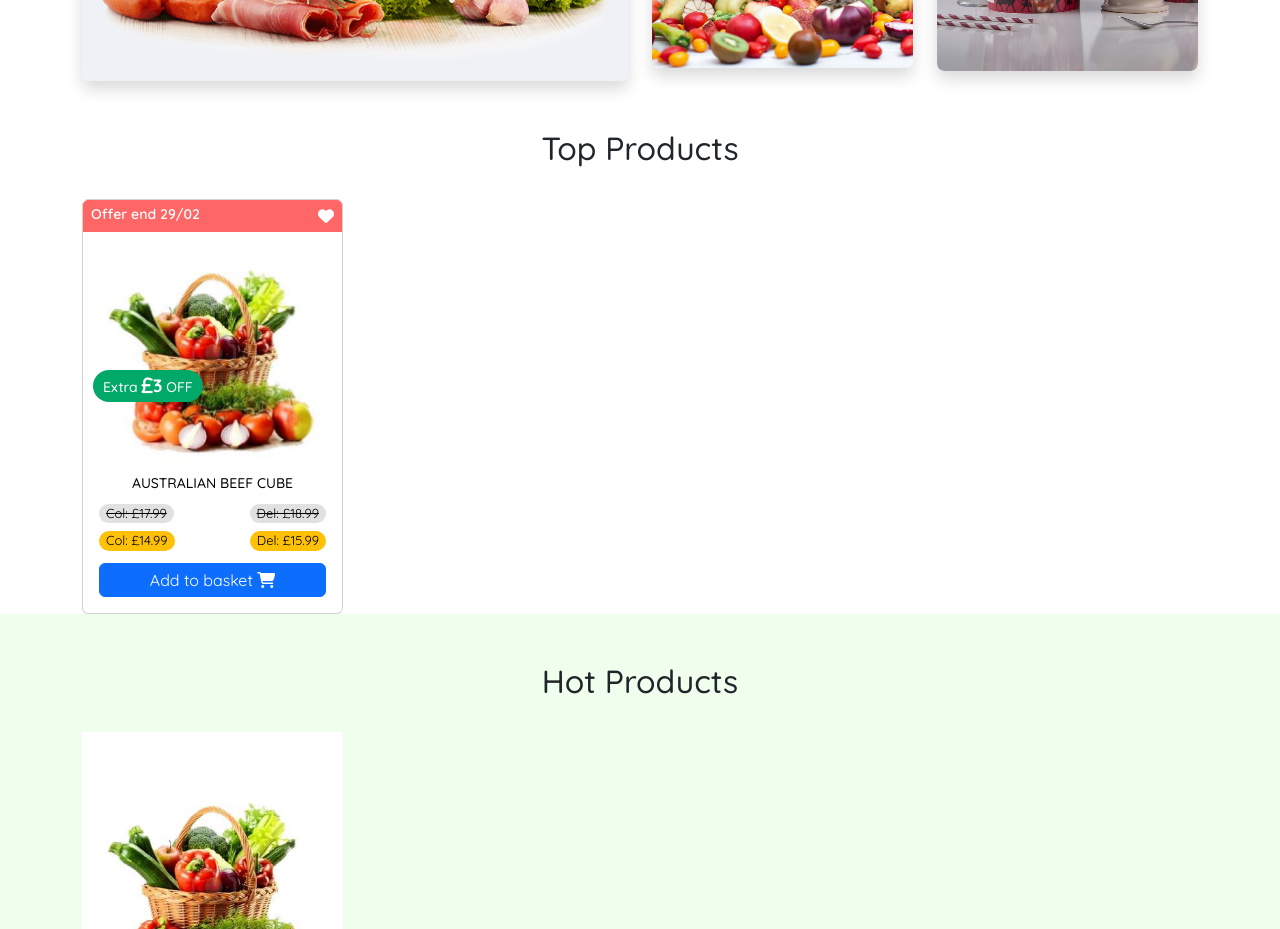
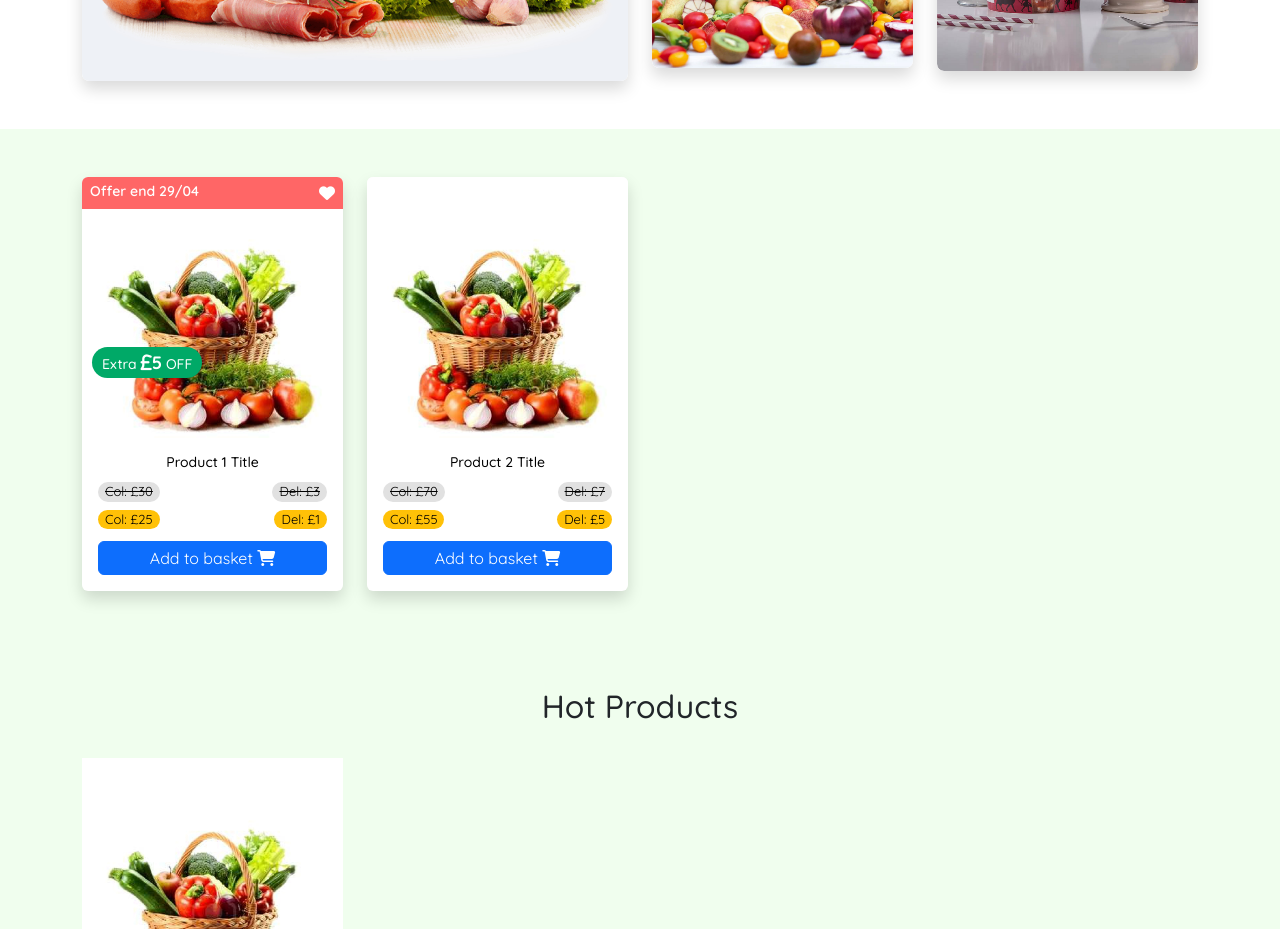
Before and after one commit to MustakAhmedKafy/grocery_shop, a Vue app: page / in a window 1280 px wide. Shown: the part 1320-2249 px from the top of the page. Built offline with nearby package versions, Linux system fonts and the light colour scheme.

Commit message:
card dynamic

```diff
--- a/src/App.vue
+++ b/src/App.vue
@@ -7,6 +7,35 @@ import Brands from "./components/Brands.vue";
 import Footer from "./components/Footer.vue";
 import ProductCard from "./components/ProductCard.vue";
 import HotProducts from "./components/HotProducts.vue";
+
+const productsItem = [
+  {
+    offerHeader: true,
+    offer: "Offer end 29/04",
+
+    image: "./img/items-01.jpg",
+    extraOff: true,
+    extraOffDiscount: 5,
+    title: "Product 1 Title",
+    collectionPrice: 30,
+    collectionOfferPrice: 25,
+    deliveryPrice: 3,
+    deliveryOfferPrice: 1,
+  },
+  {
+    offerHeader: false,
+    offer: "Offer end ",
+
+    image: "./img/items-01.jpg",
+    extraOff: false,
+    extraOffDiscount: 0,
+    title: "Product 2 Title",
+    collectionPrice: 70,
+    collectionOfferPrice: 55,
+    deliveryPrice: 7,
+    deliveryOfferPrice: 5,
+  },
+];
 </script>
 
 <template>
@@ -14,7 +43,26 @@ import HotProducts from "./components/HotProducts.vue";
     <Navbar />
     <Banner />
     <ProductItem />
-    <ProductCard />
+    <section class="bg-color">
+      <div class="container py-5">
+        <div class="row">
+          <div class="col-md-3" v-for="items in productsItem" :key="index">
+            <ProductCard
+              :offerHeader="items.offerHeader"
+              :offer="items.offer"
+              :image="items.image"
+              :extraOff="items.extraOff"
+              :extraOffDiscount="items.extraOffDiscount"
+              :title="items.title"
+              :collectionPrice="items.collectionPrice"
+              :collectionOfferPrice="items.collectionOfferPrice"
+              :deliveryPrice="items.deliveryPrice"
+              :deliveryOfferPrice="items.deliveryOfferPrice"
+            />
+          </div>
+        </div>
+      </div>
+    </section>
     <HotProducts />
     <Brands />
     <Footer />
--- a/src/components/ProductCard.vue
+++ b/src/components/ProductCard.vue
@@ -1,42 +1,56 @@
 <script setup>
 import Title from "./Title.vue";
 const imgUrl = "./img/items-01.jpg";
+const props = defineProps([
+  "offerHeader",
+  "offer",
+  "image",
+  "extraOff",
+  "extraOffDiscount",
+  "title",
+  "collectionPrice",
+  "collectionOfferPrice",
+  "deliveryPrice",
+  "deliveryOfferPrice",
+]);
 </script>
 
 <template>
-  <div class="container">
-    <Title :title="'Top Products'" />
-    <div class="row">
-      <div class="col-md-3">
-        <div class="card position-relative">
-          <div class="card-header border-0 d-flex justify-content-between">
-            <p class="text-white m-0">Offer end 29/02</p>
+  <div class="card position-relative border-0 shadow">
+    <div
+      v-if="offerHeader"
+      class="card-header border-0 d-flex justify-content-between rounded-top"
+    >
+      <p class="text-white m-0">{{ offer }}</p>
       <span class="text-white"><i class="fa-solid fa-heart"></i></span>
     </div>
-          <img :src="imgUrl" class="card-img-top" alt="..." />
+    <img :src="image" class="card-img-top rounded-top" alt="..." />
     <div class="card-body">
-            <h6 class="text-center extra-off text-white">
+      <h6 v-if="extraOff" class="text-center extra-off text-white extraOff">
         Extra
         <span class="fw-bold"
-                ><i class="fa-solid fa-sterling-sign"></i>3</span
+          ><i class="fa-solid fa-sterling-sign"></i>{{ extraOffDiscount }}</span
         >
         OFF
       </h6>
-            <h6 class="card-title text-center">AUSTRALIAN BEEF CUBE</h6>
+      <h6 class="card-title text-center">{{ title }}</h6>
       <div class="d-flex justify-content-between py-1">
-              <span class="rounded-pill price"><del>Col: £17.99</del></span>
-              <span class="rounded-pill price"><del>Del: £18.99</del></span>
+        <span class="rounded-pill price"
+          ><del>Col: £{{ collectionPrice }}</del></span
+        >
+        <span class="rounded-pill price"
+          ><del>Del: £{{ deliveryPrice }}</del></span
+        >
       </div>
       <div class="d-flex justify-content-between py-1">
-              <span class="rounded-pill price2">Col: £14.99</span>
-              <span class="rounded-pill price2">Del: £15.99</span>
+        <span class="rounded-pill price2"
+          >Col: £{{ collectionOfferPrice }}</span
+        >
+        <span class="rounded-pill price2">Del: £{{ deliveryOfferPrice }}</span>
       </div>
       <a href="cart.html" class="btn btn-primary p-1 w-100 mt-2"
         >Add to basket <i class="fa-solid fa-cart-shopping"></i
       ></a>
-          </div>
-        </div>
-      </div>
     </div>
   </div>
 </template>
```
Lines whose indentation alone changed are shown as unchanged.
